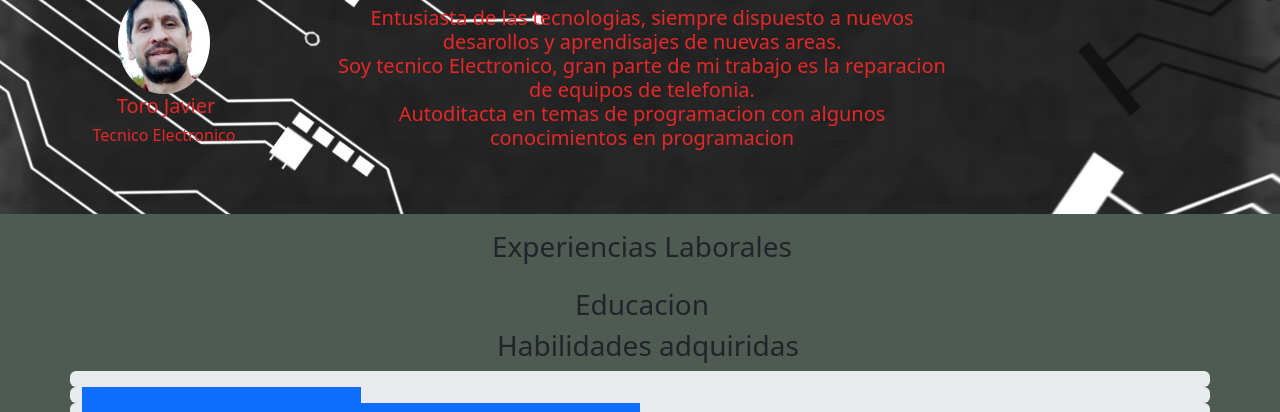
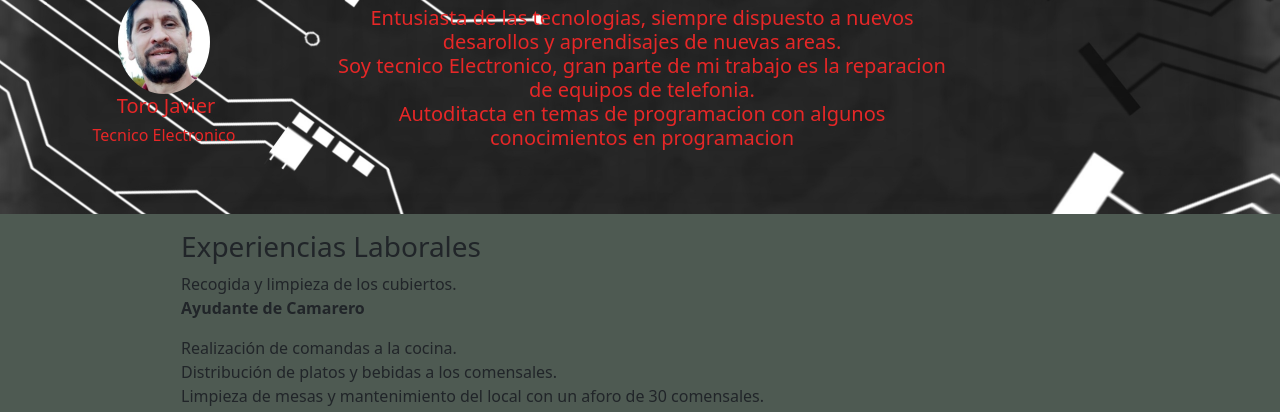
Before and after one commit to Jaavii43/ProyectoMaqueta, a plain HTML site: page index.html in a window 1280 px wide. Shown: the part 154-566 px from the top of the page. Drawn offline with nearby package versions, Linux system fonts and the light colour scheme.

Commit message:
CorrigiendoExperienciaLaboral

```diff
--- a/index.html
+++ b/index.html
@@ -100,12 +100,19 @@
   <!-- Fin Section 1 -->
   <!-- Section 2 -->
     <section id="section2" class="practicas">
-      <div class="container text-center">
+      <div class="container text-left">
         <div class="row">
-          <div class="col-3">
+          <div class="col-1">
           </div>
-          <div class="col-6 mt-3">
+          <div class="col-8 mt-3">
             <h3>Experiencias Laborales</h3>
+            <ul class="list-group list-group-numbered">
+            <li>Recogida y limpieza de los cubiertos.</li>
+            <p><span style="font-weight: 600;">Ayudante de Camarero</span></p>
+            <li>Realización de comandas a la cocina.</li>
+            <li>Distribución de platos y bebidas a los comensales.</li>
+            <li>Limpieza de mesas y mantenimiento del local con un aforo de 30 comensales.</li>
+            </ul>
           </div>
           <div class="col-3">
           </div>
```
